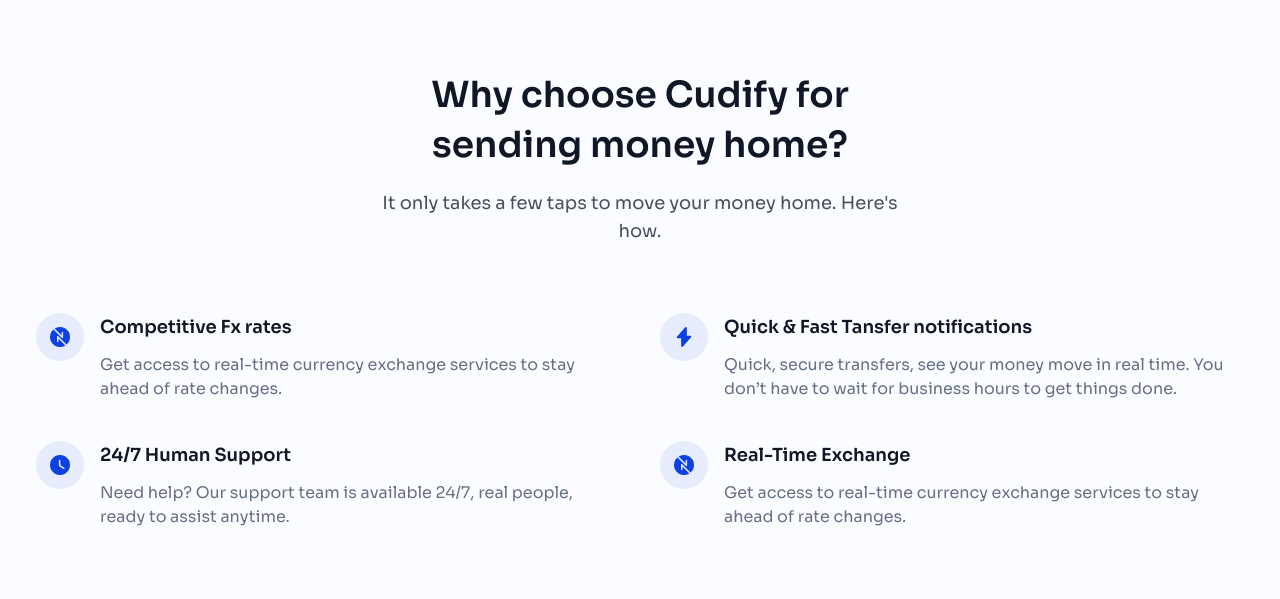
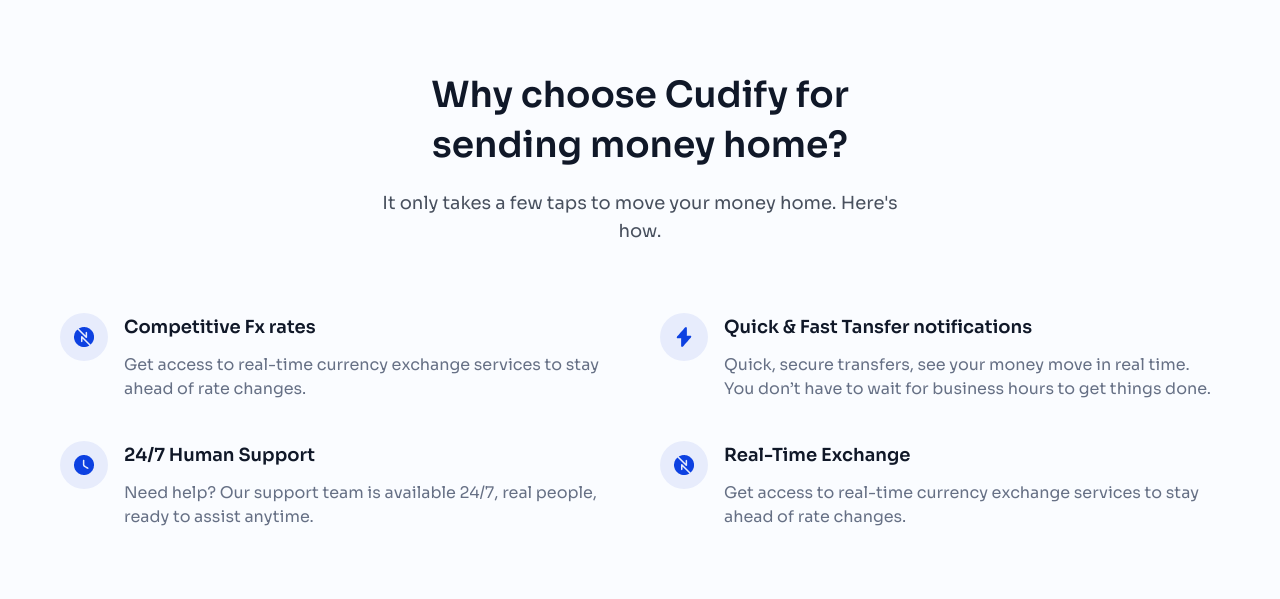
Before and after one commit to Joesef127/cudify, a React (Vite) app: page /send_money_home in a window 1280 px wide. Shown: the part 916-1515 px from the top of the page. Built offline with nearby package versions, Linux system fonts and the light colour scheme; no server answers.

Commit message:
chore: send money  container set

```diff
--- a/src/components/FeatureHeroSection.tsx
+++ b/src/components/FeatureHeroSection.tsx
@@ -12,7 +12,7 @@
     <section className="bg-[#FAFCFF] flex justify-center items-center pt-[130px] pb-10 md:px-10 w-full mx-auto">
       <div
         className="
-          container mx-2.5 sm:mx-5 md:mx-auto w-full h-full
+          max-w-[1200px] mx-2.5 sm:mx-5 md:mx-auto w-full h-full
           py-12 sm:py-16 lg:py-20
           px-4 sm:px-8 lg:px-16
           relative flex flex-col items-start justify-center
--- a/src/components/ProcessSection.tsx
+++ b/src/components/ProcessSection.tsx
@@ -4,11 +4,10 @@
 const ProcessSection = ({ header, subHeader, steps }: ProcessSectionProps) => {
   return (
     <section className="py-12 sm:py-16 bg-[#FAFCFF] w-full flex justify-center items-center">
-      <div className="container w-[90%] md:w-[80%] mx-auto flex flex-col justify-center items-center gap-10 overflow-hidden">
+      <div className="w-full max-w-[1200px] px-4 md:px-0 flex flex-col justify-center items-center gap-10 overflow-hidden">
         <SectionIntro header={header} subHeader={subHeader} />
 
         <div className="w-full flex flex-col gap-6 justify-center items-center">
-          {/* --- First Step (highlight) --- */}
           {steps.length > 0 && (
             <div
               className="w-full overflow-hidden
@@ -39,7 +38,6 @@
             </div>
           )}
 
-          {/* --- Remaining Steps --- */}
           {steps.length > 1 && (
             <div
               className="
--- a/src/components/SecuritySection.tsx
+++ b/src/components/SecuritySection.tsx
@@ -12,7 +12,7 @@
             <h1 className="text-[#101828] font-semibold text-2xl sm:text-3xl md:text-4xl lg:text-5xl leading-tight max-w-xl">
               Your money is safe here, always.
             </h1>
-            <p className="text-sm sm:text-base md:text-lg lg:text-xl leading-relaxed font-normal text-[#48505E] max-w-2xl mx-auto lg:mx-0">
+            <p className="text-sm sm:text-base md:text-lg lg:text-xl leading-relaxed font-normal text-[#48505E] max-w-2xl">
               Cudify puts your safety first with round-the-clock monitoring and
               smart security built to protect your transactions every time.
             </p>
--- a/src/components/WhyChose.tsx
+++ b/src/components/WhyChose.tsx
@@ -5,8 +5,8 @@
 
 const WhyChose = ({ header, subHeader, whyChoseData, headerClass }: WhyChoseProps) => {
   return (
-    <section className="py-12 sm:py-16 lg:py-24 bg-[#FAFCFF] w-full">
-      <div className="container mx-auto px-4 flex flex-col justify-center items-center gap-10 sm:gap-12">
+    <section className="flex justify-center py-12 sm:py-16 lg:py-24 bg-[#FAFCFF] w-full">
+      <div className="w-full max-w-[1200px] px-4 md:px-0 flex flex-col justify-center items-center gap-10 sm:gap-12">
         <SectionIntro header={header} subHeader={subHeader ?? ""} customClass={headerClass} />
 
         <div
```
